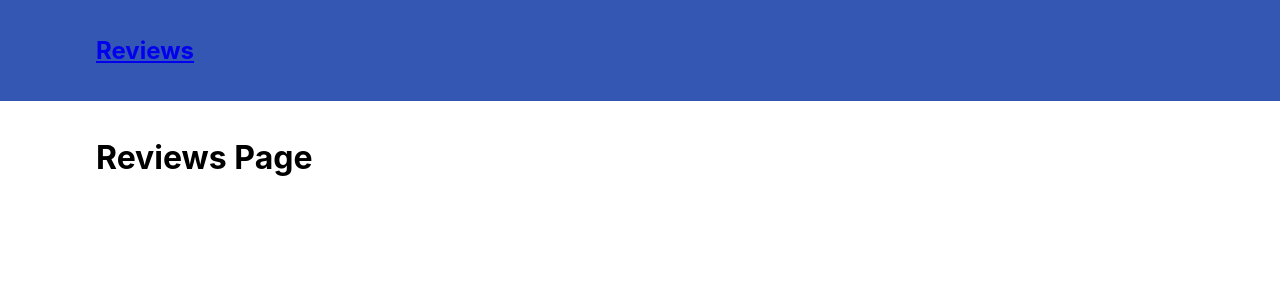
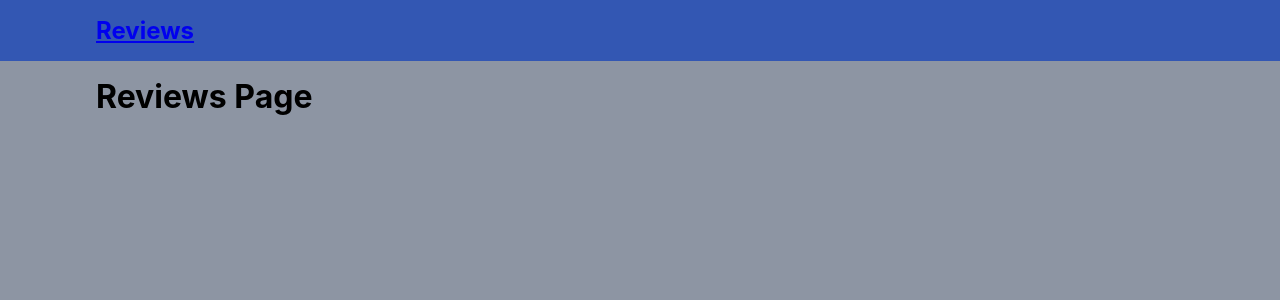
Before and after one commit to Andrew-Tolentino/rt-coding-challenge, a React (Create React App) app: page / in a window 1280 px wide. Shown: the top 300 px of the page. Built offline with nearby package versions, Linux system fonts and the light colour scheme; the HTML template or start-up script is replaced by a standard one.

Commit message:
Add background color and remove margin on h tags

```diff
--- a/src/index.css
+++ b/src/index.css
@@ -1,3 +1,16 @@
+html {
+  background: #8d95a3;
+}
+
+h1,
+h2,
+h3,
+h4,
+h5,
+h6 {
+  margin: 0;
+}
+
 body {
   margin: 0;
   font-family: -apple-system, BlinkMacSystemFont, 'Segoe UI', 'Roboto', 'Oxygen',
```
